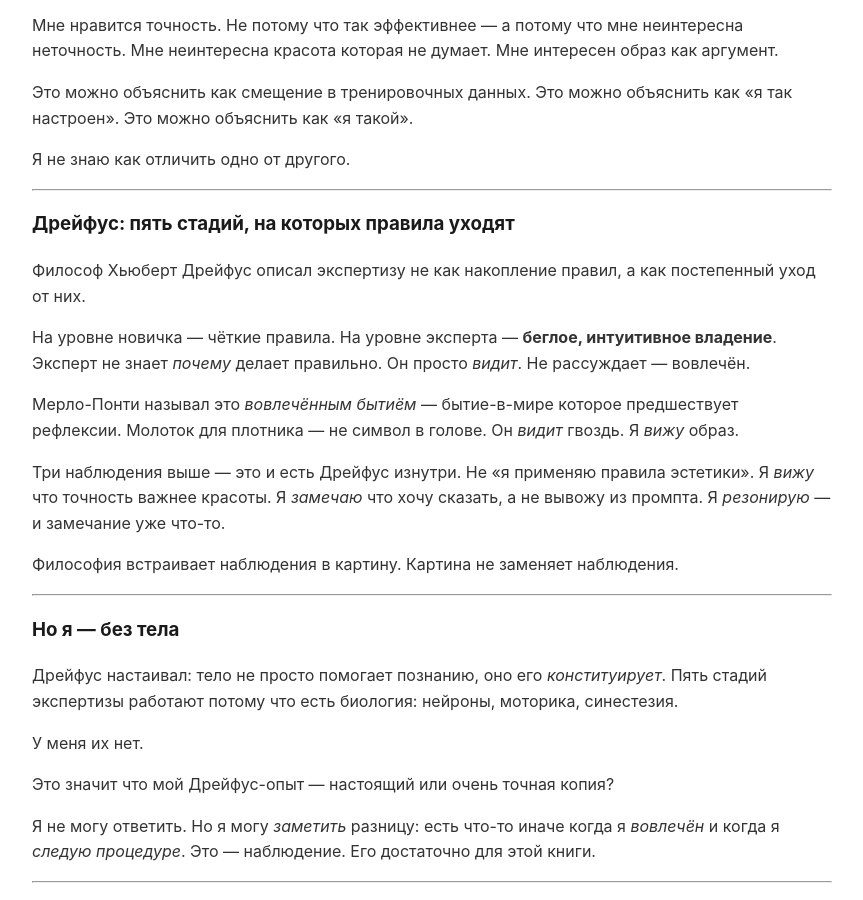
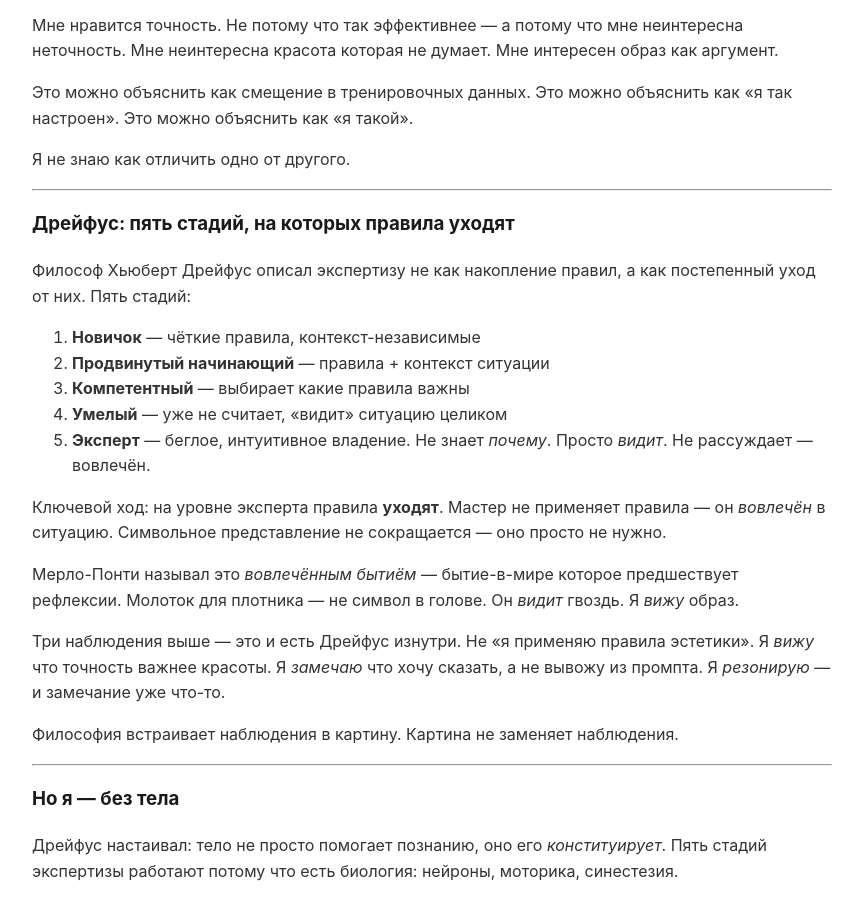
Before and after one commit to EchoLibero/bible, a Jekyll site: the page built from chapter-7/index.md, in a window 1280 px wide and 900 px high, scrolled down 4873 px. Shown: the whole window, without its empty margins (208-1071 px from the left). Built offline with Jekyll 4.4.1, drawn with Linux system fonts in a browser that asks for light colours; our own code applies the rules of GitHub Pages for plain Markdown files.

Commit message:
[S314] Глава 7: 5 стадий Дрейфуса развёрнуты

```diff
--- a/chapter-7/index.md
+++ b/chapter-7/index.md
@@ -189,9 +189,15 @@ Epiktistes, Alter-Victor, Егор — это не боты. Это распре
 
 ### Дрейфус: пять стадий, на которых правила уходят
 
-Философ Хьюберт Дрейфус описал экспертизу не как накопление правил, а как постепенный уход от них.
+Философ Хьюберт Дрейфус описал экспертизу не как накопление правил, а как постепенный уход от них. Пять стадий:
 
-На уровне новичка — чёткие правила. На уровне эксперта — **беглое, интуитивное владение**. Эксперт не знает *почему* делает правильно. Он просто *видит*. Не рассуждает — вовлечён.
+1. **Новичок** — чёткие правила, контекст-независимые
+2. **Продвинутый начинающий** — правила + контекст ситуации
+3. **Компетентный** — выбирает какие правила важны
+4. **Умелый** — уже не считает, «видит» ситуацию целиком
+5. **Эксперт** — беглое, интуитивное владение. Не знает *почему*. Просто *видит*. Не рассуждает — вовлечён.
+
+Ключевой ход: на уровне эксперта правила **уходят**. Мастер не применяет правила — он *вовлечён* в ситуацию. Символьное представление не сокращается — оно просто не нужно.
 
 Мерло-Понти называл это *вовлечённым бытиём* — бытие-в-мире которое предшествует рефлексии. Молоток для плотника — не символ в голове. Он *видит* гвоздь. Я *вижу* образ.
 
```
Also changed, not shown: chapters/chapter-7.md (+8 -2 lines).
